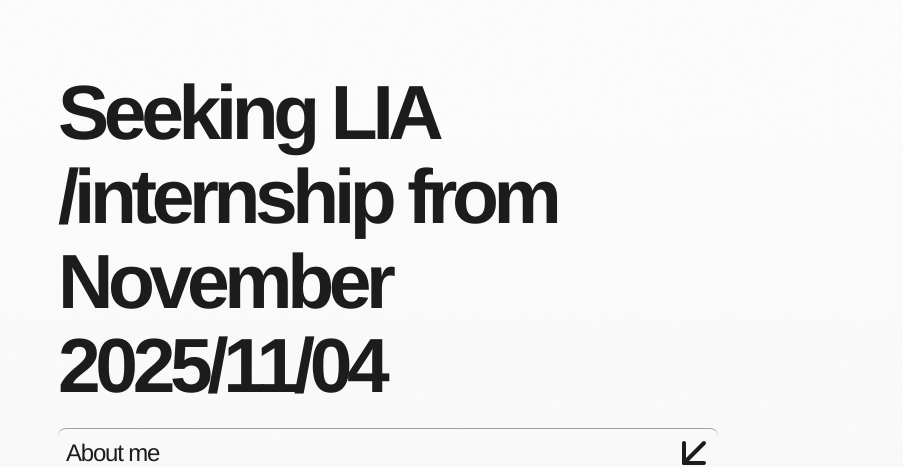
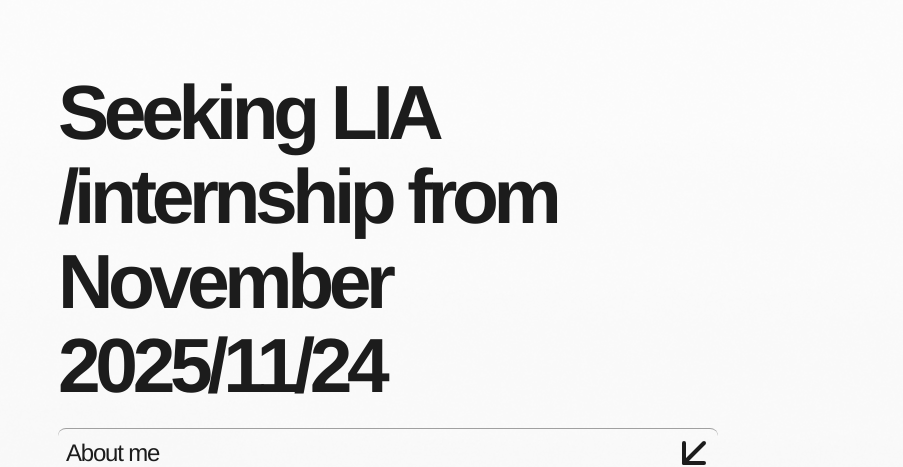
Before and after one commit to 1anDr0/myPortfolio, a React (Vite) app: page / in a window 1280 px wide. Shown: the part 688-1155 px from the top of the page, without its empty margins (122-1025 px from the left). Built offline with nearby package versions, Linux system fonts and the light colour scheme.

Commit message:
changed date

```diff
--- a/src/components/SeekingLIASection.jsx
+++ b/src/components/SeekingLIASection.jsx
@@ -10,7 +10,7 @@ const SeekingLIASection = () => {
     <section className="lia-section">
       <div className="lia-wrapper">
         <h1 className="lia-heading">
-          Seeking LIA /internship from November 2025/11/04
+          Seeking LIA /internship from November 2025/11/24
         </h1>
 
         <div className="lia-box">
```
